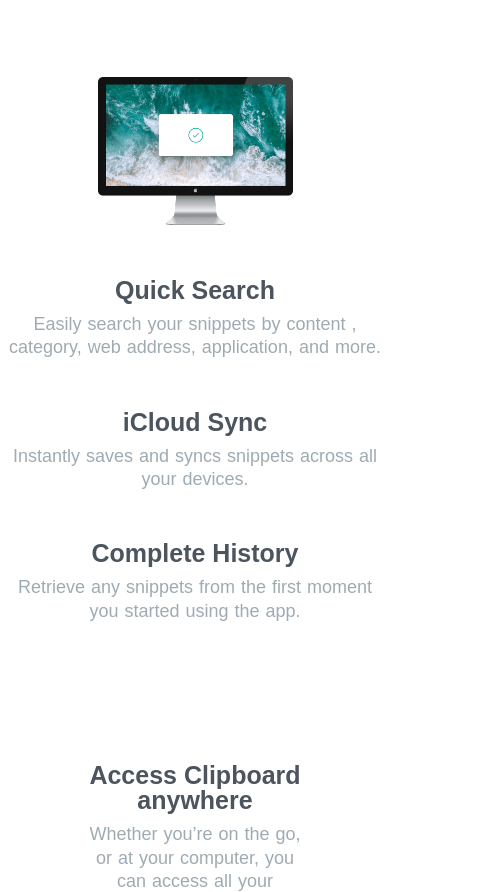
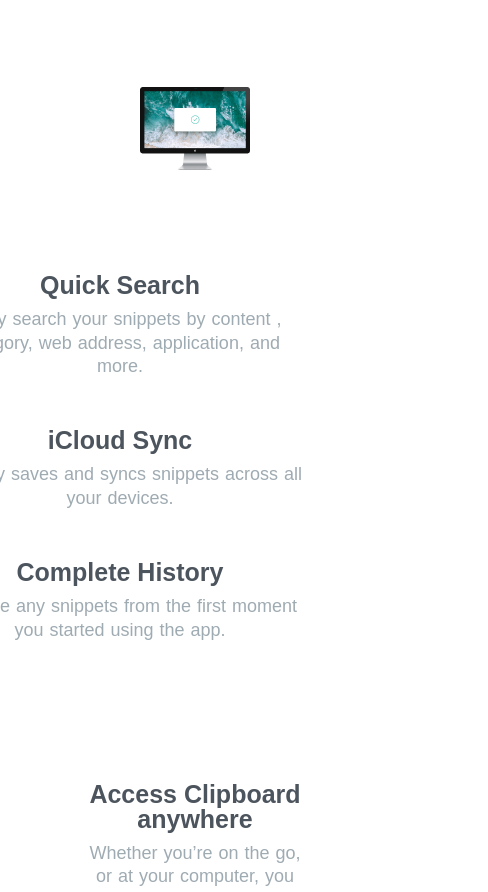
Before and after one commit to matthew-marco/clipboard-landing-page-master, a plain HTML site: page index.html in a window 390 px wide. Shown: the part 692-1584 px from the top of the page, 488 px wide, since content can reach past the window. Drawn offline with Linux system fonts and the light colour scheme; a web font is replaced by a local one.

Commit message:
Add files via upload

```diff
--- a/index.html
+++ b/index.html
@@ -52,6 +52,7 @@
 
 
   <div class="imac">
+    <div class="container">
     <div class="img"><img src="image-computer.png" alt=""></div>
     <div class="texts">
       <div class="text-1">
@@ -71,6 +72,7 @@
 
     </div>
   </div>
+</div>
 
 
 
--- a/style.css
+++ b/style.css
@@ -169,20 +169,25 @@ body{
     line-height: 1.3;
 }
 
-.imac{
+.imac .container{
     display: flex;
     align-items: center;
-    gap: 50px;
+justify-content: center;
     margin-bottom: 80px;
+    gap: 100px;
 }
-.imac .text-1 h3{
+.imac .container .texts{
+    margin-left: -150px;
+}
+.imac .container .text-1 h3{
     color:var(--Dark-Grayish-Blue);
     font-family: 'Bai Jamjuree', sans-serif;
     font-size: 25px;
     font-weight: 600;
     margin-bottom: 10px
+
 }
-.imac .text-1 p{
+.imac .container .text-1 p{
     font-size: 18px;
     color: var(--Grayish-Blue);
     font-family: 'Bai Jamjuree', sans-serif;
@@ -191,9 +196,9 @@ body{
     line-height: 1.3;
 }
 
-.imac .img {
+.imac .container .img {
 position: relative;
-left: -50px;
+left: -450px;
 }
 
 
@@ -209,21 +214,21 @@ left: -50px;
         width: 250px;
         padding-top: 10px;
     }
-    .imac{
+    .imac .container{
         flex-direction: column;
         align-items: center;
         justify-self: center;
 
     }
-    .imac .img img{
+    .imac .container .img img{
         width: 50%;
     }
-    .imac .img{
+    .imac .container .img{
         position:relative;
         left: 25%;
 
     }
-    .imac .text-1 p,.imac .text-1 h3{
+.imac .container .text-1 p,.imac .text-1 h3{
         text-align: center;
     }
     .devices img{
```
